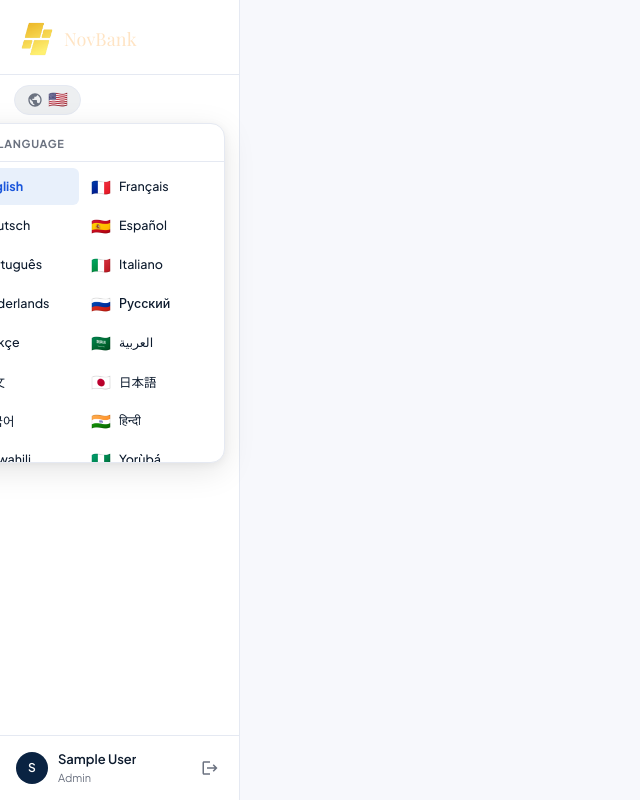
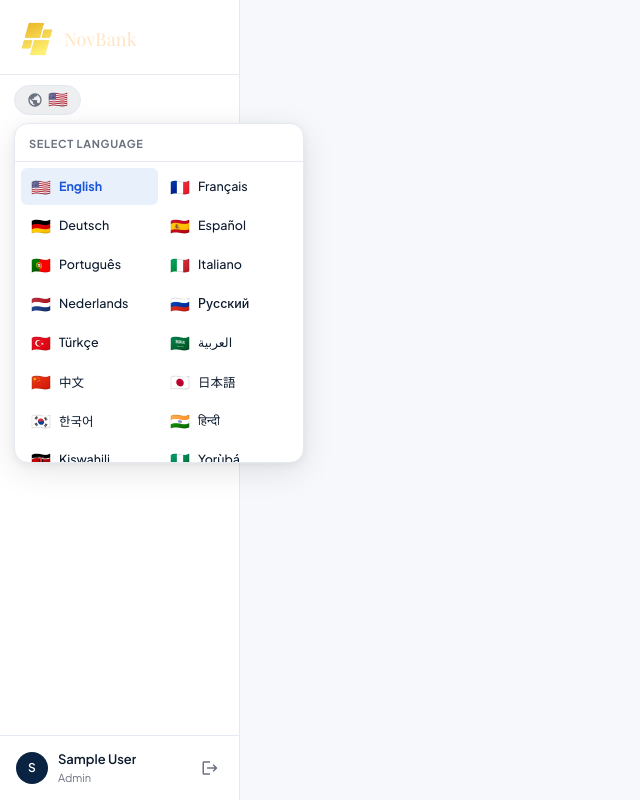
Before and after one commit to novbank/novbank, a Flask app: page / in a window 1280 px wide, after a click on "🇺🇸". Shown: the whole page, without its empty margins (0-640 px from the left). Run offline with Flask 3, Linux system fonts and the light colour scheme; the visitor is signed in with stand-in values (Sample User, id 1); parts of the project's set-up code (start-up, migrations or seed data) failed here and were passed over; some libraries are stand-ins or nearby versions.

Commit message:
move desktop lang con left

```diff
--- a/static/css/style.css
+++ b/static/css/style.css
@@ -1059,7 +1059,7 @@ html, body {
 .lang-globe-btn:hover { background: var(--navy-light); border-color: var(--blue); }
 .globe-icon { width: 16px; height: 16px; fill: var(--text-muted); flex-shrink: 0; }
 .lang-flag { font-size: 16px; line-height: 1; }
-.lang-menu { display: none; position: absolute; top: calc(100% + 8px); right: 0; background: var(--white); border: 1px solid var(--border); border-radius: var(--r-lg); box-shadow: var(--shadow-lg); width: 290px; z-index: 9999; overflow: hidden; }
+.lang-menu { display: none; position: absolute; top: calc(100% + 8px); right: 0; left: 0px; background: var(--white); border: 1px solid var(--border); border-radius: var(--r-lg); box-shadow: var(--shadow-lg); width: 290px; z-index: 9999; overflow: hidden; }
 .lang-menu.open { display: block; }
 .lang-menu-header { font-size: 11px; text-transform: uppercase; letter-spacing: .7px; color: var(--text-muted); font-weight: 700; padding: 12px 14px 8px; border-bottom: 1px solid var(--border); }
 .lang-menu-grid { display: grid; grid-template-columns: 1fr 1fr; gap: 2px; padding: 6px; max-height: 300px; overflow-y: auto; }
```
